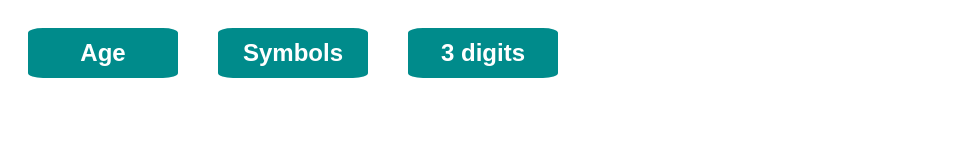
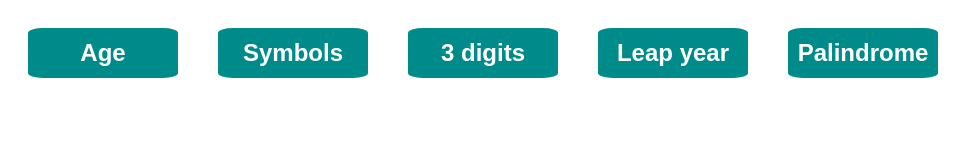
Before and after one commit to artofnext/br_hw_22_23_JS, a plain HTML site: page index.html in a window 1280 px wide. Shown: the whole page, without its empty margins (0-973 px from the left). Drawn offline with Linux system fonts and the light colour scheme.

Commit message:
to palindrome done

```diff
--- a/index.html
+++ b/index.html
@@ -12,6 +12,8 @@
     <button type="button" onclick="age()">Age</button>
     <button type="button" onclick="symbols()">Symbols</button>
     <button type="button" onclick="treeDigit()">3 digits</button>
+    <button type="button" onclick="leapYear()">Leap year</button>
+    <button type="button" onclick="palindrome()">Palindrome</button>
 
     <script src="js/hw.js"></script>
 </body>
--- a/js/hw.js
+++ b/js/hw.js
@@ -80,3 +80,46 @@ function treeDigit() {
         alert("Wrong input!")
     }
 }
+
+function leapYear() {
+    let userInput = prompt('Enter a year');
+
+    year = Number(userInput);
+
+    console.log("year " + year);
+
+    if (year > 0 && year < Infinity) {
+
+        if ( !(year % 400) || (!(year % 4)) && !!(year % 100)) {
+            alert(`Year ${year} is leap year!`);
+        }
+        else {
+            alert(`Year ${year} is not leap year!`);
+        }
+    }
+    else {
+        alert("Wrong input!");
+    }
+}
+
+function palindrome() {
+    let userInput = prompt('Enter a 5 digit number');
+
+    data = Number(userInput);
+
+    console.log("data " + data);
+
+    if (data >= 0 && data <= 99999 && !(userInput == "")) {
+
+        if (userInput == userInput.split("").reverse().join("")) {
+
+            alert(`${userInput} is a palindrome!`);
+        }
+        else {
+            alert(`${userInput} is not a palindrome!`);
+        }
+    }
+    else {
+        alert("Wrong input!");
+    }
+}
```
